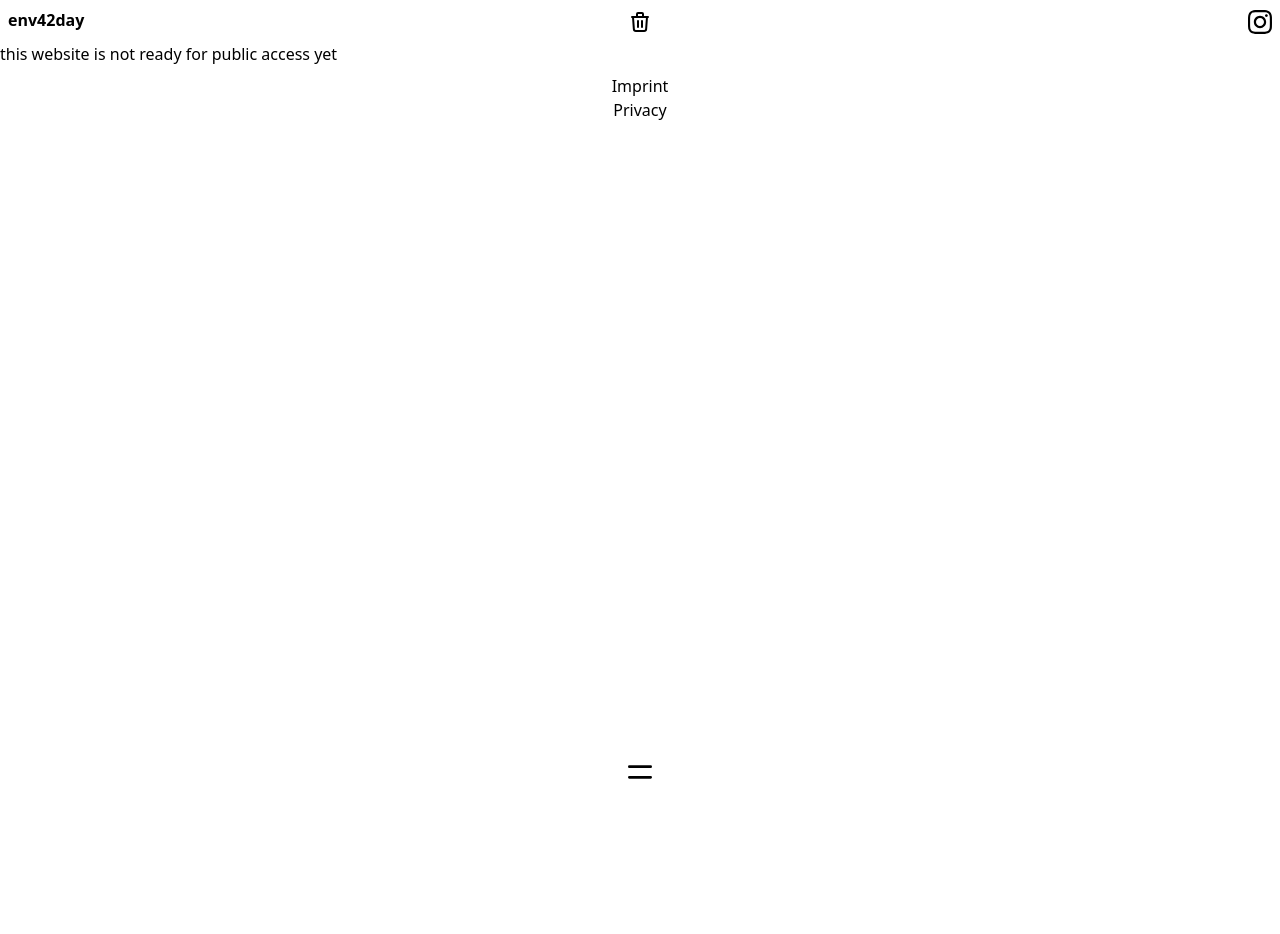
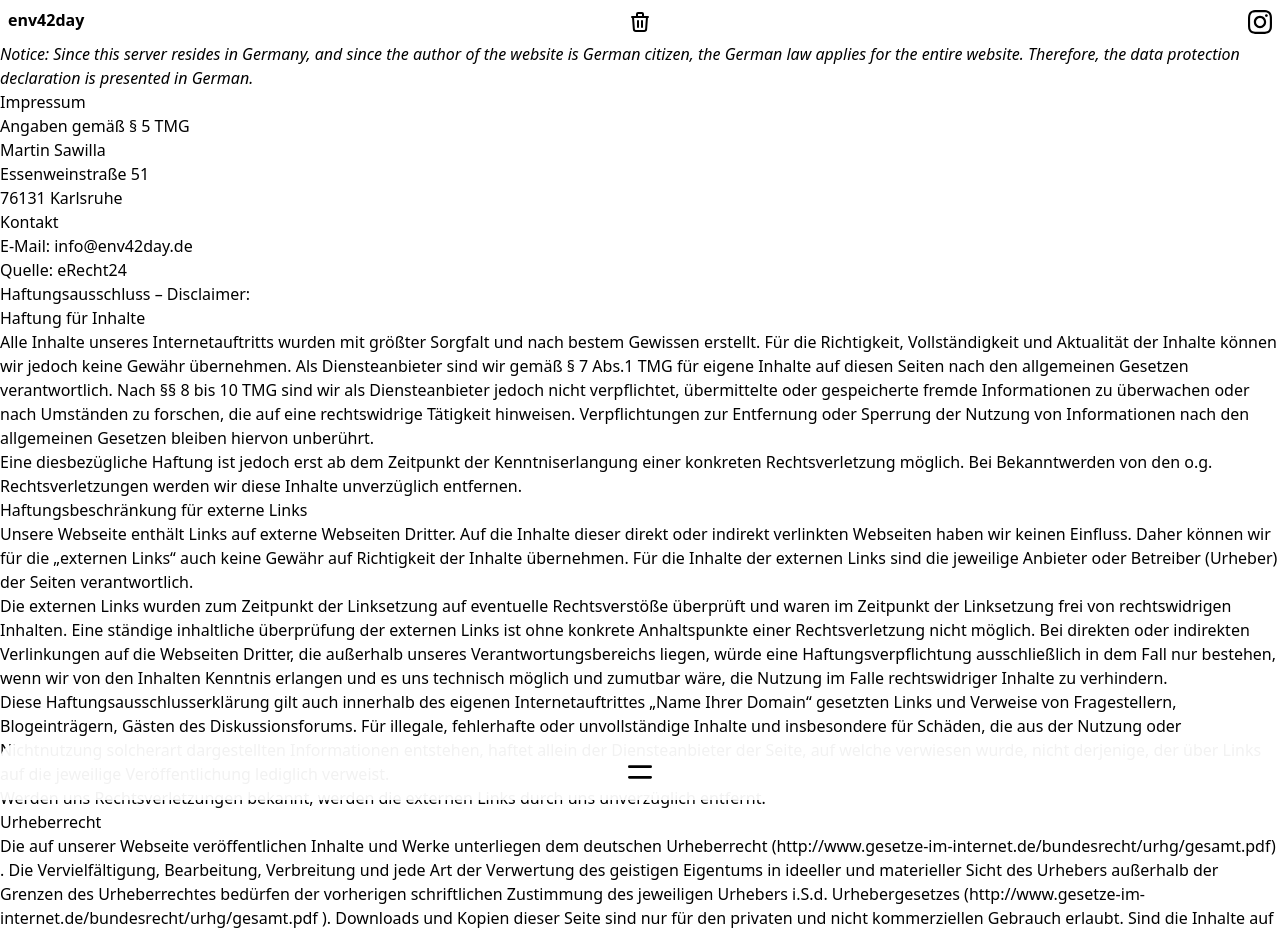
Before and after one commit to martisaw/martisaw.github.io, a Vue app: page /#/imprint in a window 1280 px wide. Shown: the top 934 px of the page. Before the commit the page ends 800 px from the top, so only its background shows below. Built offline with nearby package versions, Linux system fonts and the light colour scheme.

Commit message:
chore: added plain (german) imprint

```diff
--- a/src/views/Imprint.vue
+++ b/src/views/Imprint.vue
@@ -1,3 +1,35 @@
 <template>
-<div>this website is not ready for public access yet</div>
+<i>Notice: Since this server resides in Germany, and since the author of the website is German citizen, the German law applies for the entire website. Therefore, the data protection declaration is presented in German.</i>
+<h1>Impressum</h1>
+
+<h2>Angaben gem&auml;&szlig; &sect; 5 TMG</h2>
+<p>Martin Sawilla<br />
+Essenweinstra&szlig;e 51<br />
+76131 Karlsruhe</p>
+
+<h2>Kontakt</h2>
+<p>E-Mail: info@env42day.de</p>
+
+<p>Quelle: <a href="https://www.e-recht24.de">eRecht24</a></p>
+
+<h2>Haftungsausschluss – Disclaimer:</h2>
+<h3>Haftung f&uuml;r Inhalte</h3>
+
+<p>Alle Inhalte unseres Internetauftritts wurden mit gr&ouml;&szlig;ter Sorgfalt und nach bestem Gewissen erstellt. F&uuml;r die Richtigkeit, Vollst&auml;ndigkeit und Aktualit&auml;t der Inhalte k&ouml;nnen wir jedoch keine Gew&auml;hr &uuml;bernehmen. Als Diensteanbieter sind wir gem&auml;&szlig; § 7 Abs.1 TMG f&uuml;r eigene Inhalte auf diesen Seiten nach den allgemeinen Gesetzen verantwortlich. Nach §§ 8 bis 10 TMG sind wir als Diensteanbieter jedoch nicht verpflichtet, &uuml;bermittelte oder gespeicherte fremde Informationen zu &uuml;berwachen oder nach Umst&auml;nden zu forschen, die auf eine rechtswidrige T&auml;tigkeit hinweisen. Verpflichtungen zur Entfernung oder Sperrung der Nutzung von Informationen nach den allgemeinen Gesetzen bleiben hiervon unber&uuml;hrt.</p>
+
+<p>Eine diesbez&uuml;gliche Haftung ist jedoch erst ab dem Zeitpunkt der Kenntniserlangung einer konkreten Rechtsverletzung m&ouml;glich. Bei Bekanntwerden von den o.g. Rechtsverletzungen werden wir diese Inhalte unverz&uuml;glich entfernen.</p>
+
+<h3></h3>Haftungsbeschr&auml;nkung f&uuml;r externe Links
+
+<p>Unsere Webseite enth&auml;lt Links auf externe Webseiten Dritter. Auf die Inhalte dieser direkt oder indirekt verlinkten Webseiten haben wir keinen Einfluss. Daher k&ouml;nnen wir f&uuml;r die „externen Links“ auch keine Gew&auml;hr auf Richtigkeit der Inhalte &uuml;bernehmen. F&uuml;r die Inhalte der externen Links sind die jeweilige Anbieter oder Betreiber (Urheber) der Seiten verantwortlich.</p>
+
+<p>Die externen Links wurden zum Zeitpunkt der Linksetzung auf eventuelle Rechtsverst&ouml;&szlig;e &uuml;berpr&uuml;ft und waren im Zeitpunkt der Linksetzung frei von rechtswidrigen Inhalten. Eine st&auml;ndige inhaltliche &uuml;berpr&uuml;fung der externen Links ist ohne konkrete Anhaltspunkte einer Rechtsverletzung nicht m&ouml;glich. Bei direkten oder indirekten Verlinkungen auf die Webseiten Dritter, die au&szlig;erhalb unseres Verantwortungsbereichs liegen, w&uuml;rde eine Haftungsverpflichtung ausschlie&szlig;lich in dem Fall nur bestehen, wenn wir von den Inhalten Kenntnis erlangen und es uns technisch m&ouml;glich und zumutbar w&auml;re, die Nutzung im Falle rechtswidriger Inhalte zu verhindern.</p>
+
+<p>Diese Haftungsausschlusserkl&auml;rung gilt auch innerhalb des eigenen Internetauftrittes „Name Ihrer Domain“ gesetzten Links und Verweise von Fragestellern, Blogeintr&auml;gern, G&auml;sten des Diskussionsforums. F&uuml;r illegale, fehlerhafte oder unvollst&auml;ndige Inhalte und insbesondere f&uuml;r Sch&auml;den, die aus der Nutzung oder Nichtnutzung solcherart dargestellten Informationen entstehen, haftet allein der Diensteanbieter der Seite, auf welche verwiesen wurde, nicht derjenige, der &uuml;ber Links auf die jeweilige Ver&ouml;ffentlichung lediglich verweist.</p>
+
+<p>Werden uns Rechtsverletzungen bekannt, werden die externen Links durch uns unverz&uuml;glich entfernt.</p>
+
+<h3>Urheberrecht</h3>
+
+<p>Die auf unserer Webseite ver&ouml;ffentlichen Inhalte und Werke unterliegen dem deutschen Urheberrecht (http://www.gesetze-im-internet.de/bundesrecht/urhg/gesamt.pdf) . Die Vervielf&auml;ltigung, Bearbeitung, Verbreitung und jede Art der Verwertung des geistigen Eigentums in ideeller und materieller Sicht des Urhebers au&szlig;erhalb der Grenzen des Urheberrechtes bed&uuml;rfen der vorherigen schriftlichen Zustimmung des jeweiligen Urhebers i.S.d. Urhebergesetzes (http://www.gesetze-im-internet.de/bundesrecht/urhg/gesamt.pdf ). Downloads und Kopien dieser Seite sind nur f&uuml;r den privaten und nicht kommerziellen Gebrauch erlaubt. Sind die Inhalte auf unserer Webseite nicht von uns erstellt wurden, sind die Urheberrechte Dritter zu beachten. Die Inhalte Dritter werden als solche kenntlich gemacht. Sollten Sie trotzdem auf eine Urheberrechtsverletzung aufmerksam werden, bitten wir um einen entsprechenden Hinweis. Bei Bekanntwerden von Rechtsverletzungen werden wir derartige Inhalte unverz&uuml;glich entfernen.</p>
 </template>
```
